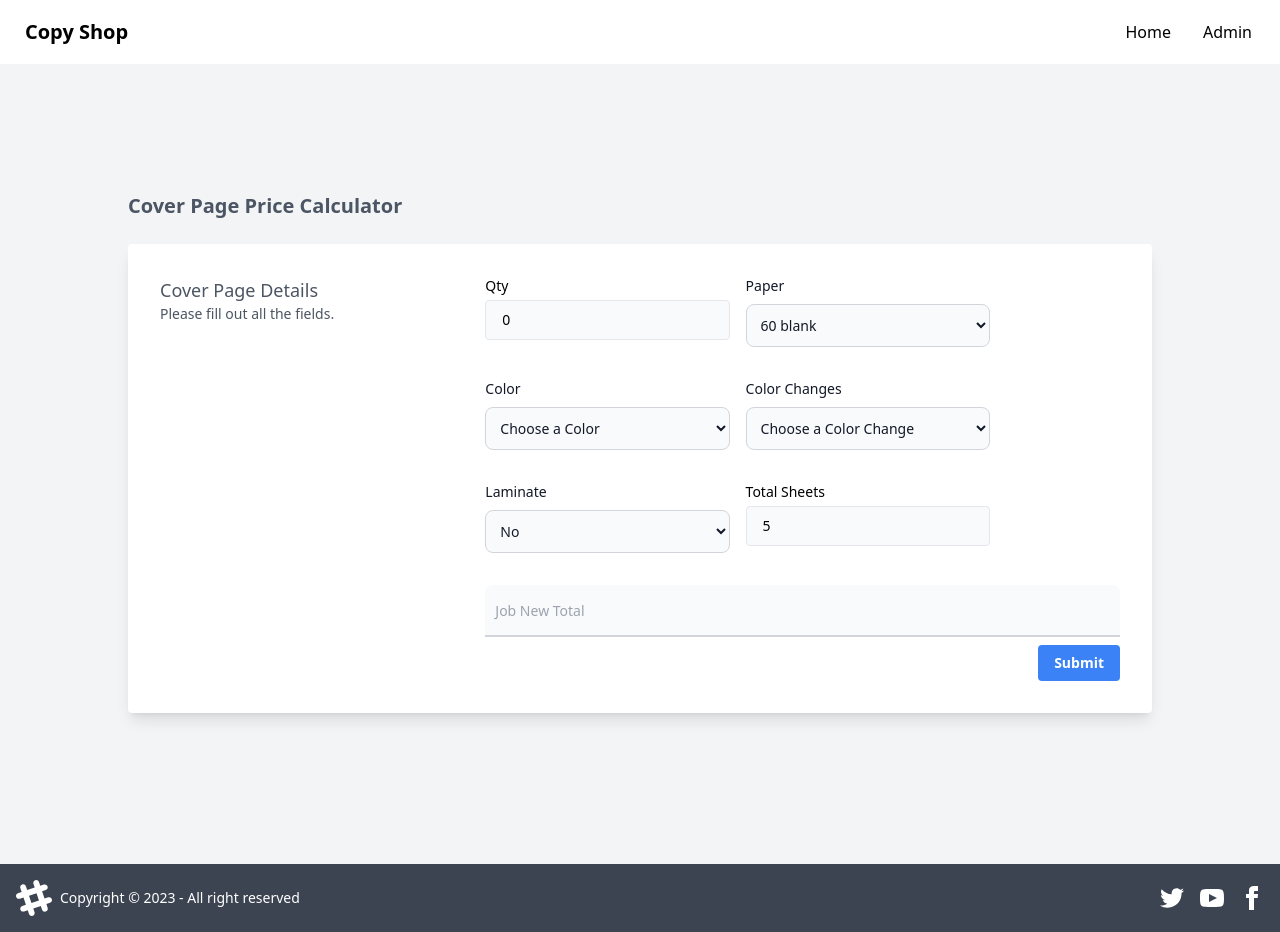
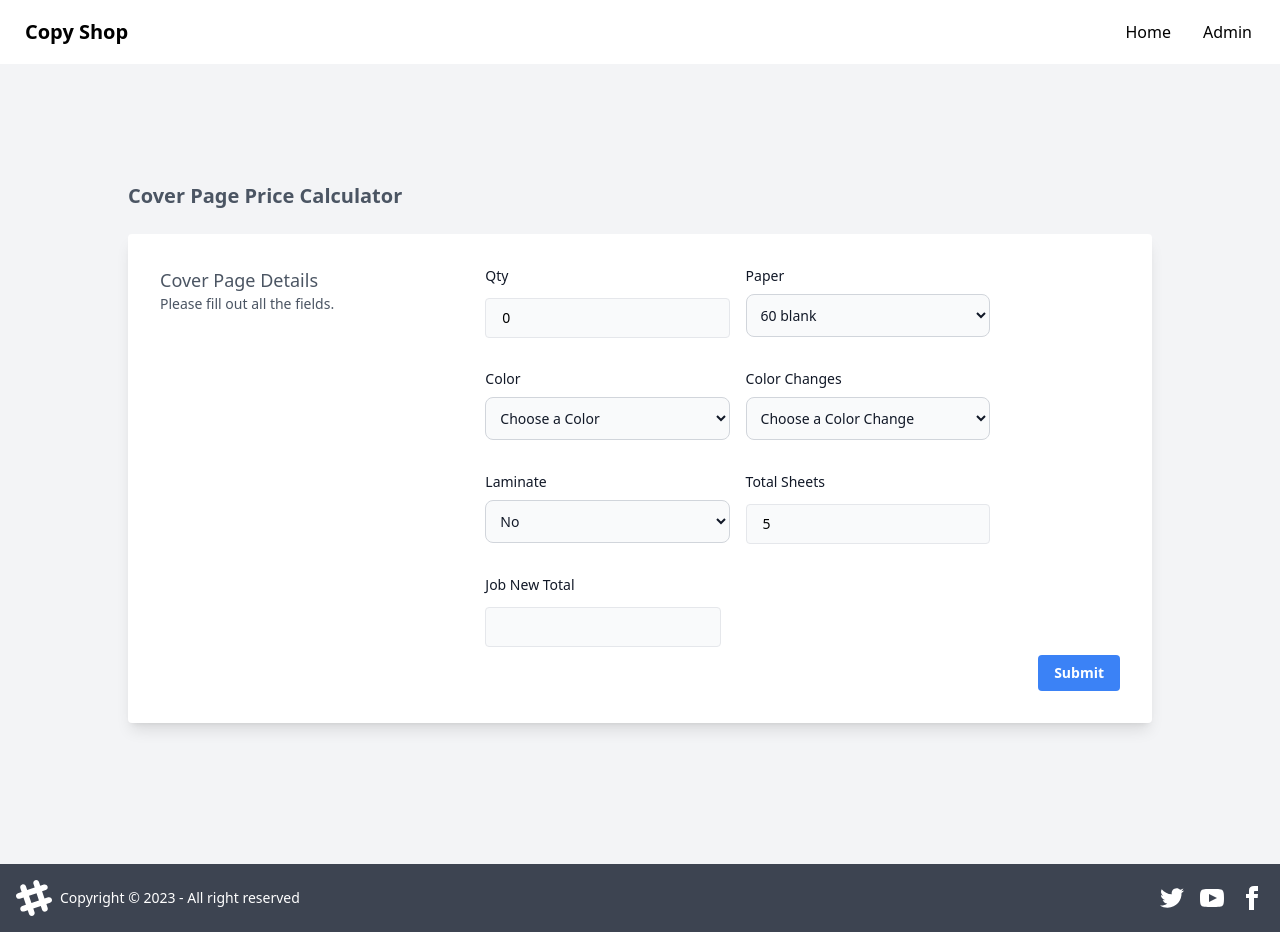
Before and after one commit to Chamaxonline/printing-cost-calculator, a Next.js app in the folder cost-calculator/: page /coverpage in a window 1280 px wide. Built offline with nearby package versions, Linux system fonts and the light colour scheme.

Commit message:
ui changes

```diff
--- a/cost-calculator/pages/coverpage/index.tsx
+++ b/cost-calculator/pages/coverpage/index.tsx
@@ -42,6 +42,8 @@ const PatientPage: MyPage = () => {
   const [selectedPaperValue, setSelectedValue] = useState(options[0].value);
   const [inputQty, setInputQtyValue] = useState("");
   const [totalSheets, setResultValue] = useState("");
+  const [costofSheet, setCostofSheet] = useState<string | undefined>(undefined);
+  const [totalPaperCost, setTotalPaperCost] = useState();
 
   // Calculate the result value whenever inputValue or selectedValue changes
   useEffect(() => {
@@ -75,6 +77,7 @@ const PatientPage: MyPage = () => {
       console.error("An error occurred while submitting the form:", error);
     }
   };
+
   return (
     <>
       <div className="min-h-screen p-6 bg-gray-100 flex items-center justify-center">
@@ -95,7 +98,12 @@ const PatientPage: MyPage = () => {
                   <div className="lg:col-span-2">
                     <div className="grid gap-4 gap-y-2 text-sm grid-cols-1 md:grid-cols-5">
                       <div className="md:col-span-2">
-                        <label htmlFor="lastName">Qty</label>
+                        <label
+                          htmlFor="lastName"
+                          className="block mb-2 text-sm font-medium text-gray-900 dark:text-white"
+                        >
+                          Qty
+                        </label>
                         <input
                           type="text"
                           name="qty"
@@ -109,7 +117,7 @@ const PatientPage: MyPage = () => {
 
                       <div className="md:col-span-2">
                         <label
-                          htmlFor="default"
+                          htmlFor="paper"
                           className="block mb-2 text-sm font-medium text-gray-900 dark:text-white"
                         >
                           Paper
@@ -177,7 +185,12 @@ const PatientPage: MyPage = () => {
                       </div>
 
                       <div className="md:col-span-2">
-                        <label htmlFor="lastName">Total Sheets</label>
+                        <label
+                          htmlFor="lastName"
+                          className="block mb-2 text-sm font-medium text-gray-900 dark:text-white"
+                        >
+                          Total Sheets
+                        </label>
                         <input
                           type="text"
                           name="totalSheets"
@@ -190,19 +203,20 @@ const PatientPage: MyPage = () => {
                       </div>
                       <div className="md:col-span-5">
                         <div className="relative">
+
+                          <label
+                            htmlFor="disabled_filled"
+                            className="block mb-2 text-sm font-medium text-gray-900 dark:text-white"
+                            >
+                            Job New Total
+                          </label>
                           <input
                             type="text"
                             id="disabled_filled"
-                            className="block rounded-t-lg px-2.5 pb-2.5 pt-5 w-full text-sm text-gray-900 bg-gray-50 dark:bg-gray-700 border-0 border-b-2 border-gray-300 appearance-none dark:text-white dark:border-gray-600 dark:focus:border-blue-500 focus:outline-none focus:ring-0 focus:border-blue-600 peer"
+                            className="h-10 border mt-1 rounded px-4 w-50 bg-gray-50"
                             placeholder=" "
                             disabled
                           />
-                          <label
-                            htmlFor="disabled_filled"
-                            className="absolute text-sm text-gray-400 dark:text-gray-500 duration-300 transform -translate-y-4 scale-75 top-4 z-10 origin-[0] left-2.5 peer-focus:text-blue-600 peer-focus:dark:text-blue-500 peer-placeholder-shown:scale-100 peer-placeholder-shown:translate-y-0 peer-focus:scale-75 peer-focus:-translate-y-4"
-                          >
-                            Job New Total
-                          </label>
                         </div>
                       </div>
                       <div className="md:col-span-5 text-right">
```
Also changed, not shown: 1 other file (tests, documents, lock files or other folders).
